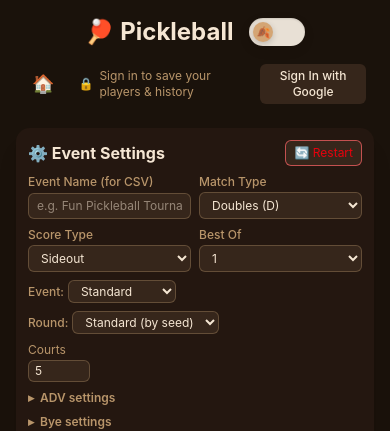
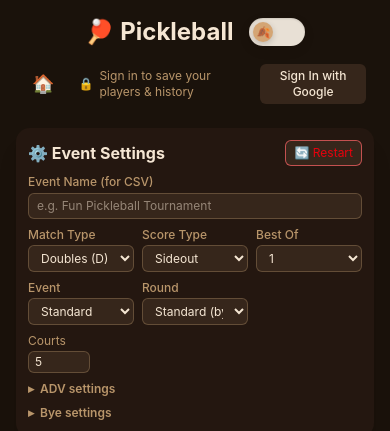
Before and after one commit to frankgqz/pickleball, a Next.js app: page / in a window 390 px wide. Shown: the top 431 px of the page. Built offline with nearby package versions, Linux system fonts and the light colour scheme; no server answers.

Commit message:
Settings: event name full row + Rename button at right (rename input box gone); Match/Score/BestOf/Event(+Round) options 3-per-row mobile, 4-per-row desktop

```diff
--- a/components/SettingsPanel.tsx
+++ b/components/SettingsPanel.tsx
@@ -39,9 +39,9 @@
 
       {/* Event Name - for CSV export */}
       {/* CSV Export Settings Row */}
-      <div className="grid grid-cols-2 md:grid-cols-6 gap-2 mb-2">
-        {/* Event Name - 50% */}
-        <div className="col-span-1 md:col-span-3">
+      {/* Event Name (full row) + session rename */}
+      <div className="flex items-end gap-2 mb-2">
+        <div className="flex-1 min-w-0">
           <label className="text-xs font-medium text-subtext mb-0.5 block">Event Name (for CSV)</label>
           <input
             type="text"
@@ -51,58 +51,72 @@
             className="w-full px-2 py-1 bg-muted-bg border border-line rounded-md text-xs text-text placeholder-text/50"
           />
         </div>
+        {sessionId && (
+          <button
+            onClick={async () => {
+              const name = (config.eventName || "").trim();
+              if (!name || !onRenameSession) return;
+              setRenaming(true);
+              const r = await onRenameSession(name);
+              setRenaming(false);
+              if (r && r.success) { setRenameStatus("ok"); setTimeout(() => setRenameStatus("idle"), 2500); }
+              else setRenameStatus("err");
+            }}
+            disabled={renaming || !(config.eventName || "").trim()}
+            className="px-3 py-1 text-xs bg-green-600 text-white rounded-lg hover:bg-green-700 transition-colors disabled:opacity-50"
+          >
+            {renaming ? "…" : "Rename"}
+          </button>
+        )}
+        {sessionId && renameStatus === "ok" && <span className="text-xs text-green-600">✓</span>}
+        {sessionId && renameStatus === "err" && <span className="text-xs text-red-600">✗</span>}
+      </div>
 
-        {/* Match Type - ~16.6% */}
+      {/* Options: 3 per row on mobile, up to 4 on desktop */}
+      <div className="grid grid-cols-3 md:grid-cols-4 gap-2 mb-2">
         <div className="col-span-1">
           <label className="text-xs font-medium text-subtext mb-0.5 block">Match Type</label>
           <select
             value={config.matchType || "D"}
             onChange={(e) => handleChange("matchType" as any, e.target.value as "D" | "S")}
-            className="w-full px-2 py-1 border border-line rounded-md text-xs bg-muted-bg"
+            className="w-full px-2 py-1 border border-line rounded-md text-xs bg-muted-bg text-text"
           >
             <option value="D">Doubles (D)</option>
             <option value="S">Singles (S)</option>
           </select>
         </div>
 
-        {/* Score Type - ~16.6% */}
         <div className="col-span-1">
           <label className="text-xs font-medium text-subtext mb-0.5 block">Score Type</label>
           <select
             value={config.scoreType || "SIDEOUT"}
             onChange={(e) => handleChange("scoreType" as any, e.target.value as "SIDEOUT" | "RALLY")}
-            className="w-full px-2 py-1 border border-line rounded-md text-xs bg-muted-bg"
+            className="w-full px-2 py-1 border border-line rounded-md text-xs bg-muted-bg text-text"
           >
             <option value="SIDEOUT">Sideout</option>
             <option value="RALLY">Rally</option>
           </select>
         </div>
 
-        {/* Best Of - ~16.6% */}
         <div className="col-span-1">
           <label className="text-xs font-medium text-subtext mb-0.5 block">Best Of</label>
           <select
             value={config.bestOf || 1}
             onChange={(e) => handleChange("bestOf" as any, parseInt(e.target.value) as 1 | 3 | 5)}
-            className="w-full px-2 py-1 border border-line rounded-md text-xs bg-muted-bg"
+            className="w-full px-2 py-1 border border-line rounded-md text-xs bg-muted-bg text-text"
           >
             <option value="1">1</option>
             <option value="3">3</option>
             <option value="5">5</option>
           </select>
         </div>
-      </div>
 
-
-
-      {/* Format Row */}
-      <div className="flex flex-wrap gap-2 mb-2">
-        <div className="flex items-center gap-1">
-          <label className="text-xs font-medium text-subtext">Event:</label>
+        <div className="col-span-1">
+          <label className="text-xs font-medium text-subtext mb-0.5 block">Event</label>
           <select
             value={config.format}
             onChange={(e) => handleChange("format", e.target.value as TournamentConfig["format"])}
-            className="px-2 py-0.5 border border-line rounded-md text-xs bg-muted-bg"
+            className="w-full px-2 py-1 border border-line rounded-md text-xs bg-muted-bg text-text"
           >
             <option value="STANDARD">Standard</option>
             <option value="FIXED_PARTNER">Teams</option>
@@ -111,12 +125,12 @@
         </div>
 
         {config.format !== "POOL_PLAY" && (
-          <div className="flex items-center gap-1">
-            <label className="text-xs font-medium text-subtext">Round:</label>
+          <div className="col-span-1">
+            <label className="text-xs font-medium text-subtext mb-0.5 block">Round</label>
             <select
               value={config.roundFormat || "FIXED_14V23"}
               onChange={(e) => handleChange("roundFormat" as any, e.target.value as any)}
-              className="px-2 py-0.5 border border-line rounded-md text-xs bg-muted-bg"
+              className="w-full px-2 py-1 border border-line rounded-md text-xs bg-muted-bg text-text"
             >
               <option value="FIXED_14V23">Standard (by seed)</option>
               <option value="PICK_PARTNER">New Partners</option>
@@ -124,38 +138,6 @@
           </div>
         )}
       </div>
-
-      {/* Saved session rename */}
-      {sessionId && (
-        <div className="flex flex-wrap items-end gap-2 mb-2">
-          <div className="flex-1 min-w-[180px]">
-            <label className="text-xs font-medium text-subtext mb-0.5 block">Saved Session Name</label>
-            <input
-              type="text"
-              value={renameValue}
-              onChange={(e) => setRenameValue(e.target.value)}
-              placeholder={sessionName || "Rename this session…"}
-              className="w-full px-2 py-1 bg-muted-bg border border-line rounded-md text-xs text-text placeholder-text/50"
-            />
-          </div>
-          <button
-            onClick={async () => {
-              if (!renameValue.trim() || !onRenameSession) return;
-              setRenaming(true);
-              const r = await onRenameSession(renameValue.trim());
-              setRenaming(false);
-              if (r && r.success) { setRenameStatus("ok"); setRenameValue(""); setTimeout(() => setRenameStatus("idle"), 2500); }
-              else setRenameStatus("err");
-            }}
-            disabled={renaming || !renameValue.trim()}
-            className="px-3 py-1 text-xs bg-green-600 text-white rounded-lg hover:bg-green-700 transition-colors disabled:opacity-50"
-          >
-            {renaming ? "…" : "Rename"}
-          </button>
-          {renameStatus === "ok" && <span className="text-xs text-green-600">✓ Renamed</span>}
-          {renameStatus === "err" && <span className="text-xs text-red-600">✗ Failed</span>}
-        </div>
-      )}
 
       {/* Standard / Teams Settings */}
       {config.format !== "POOL_PLAY" && (
```
